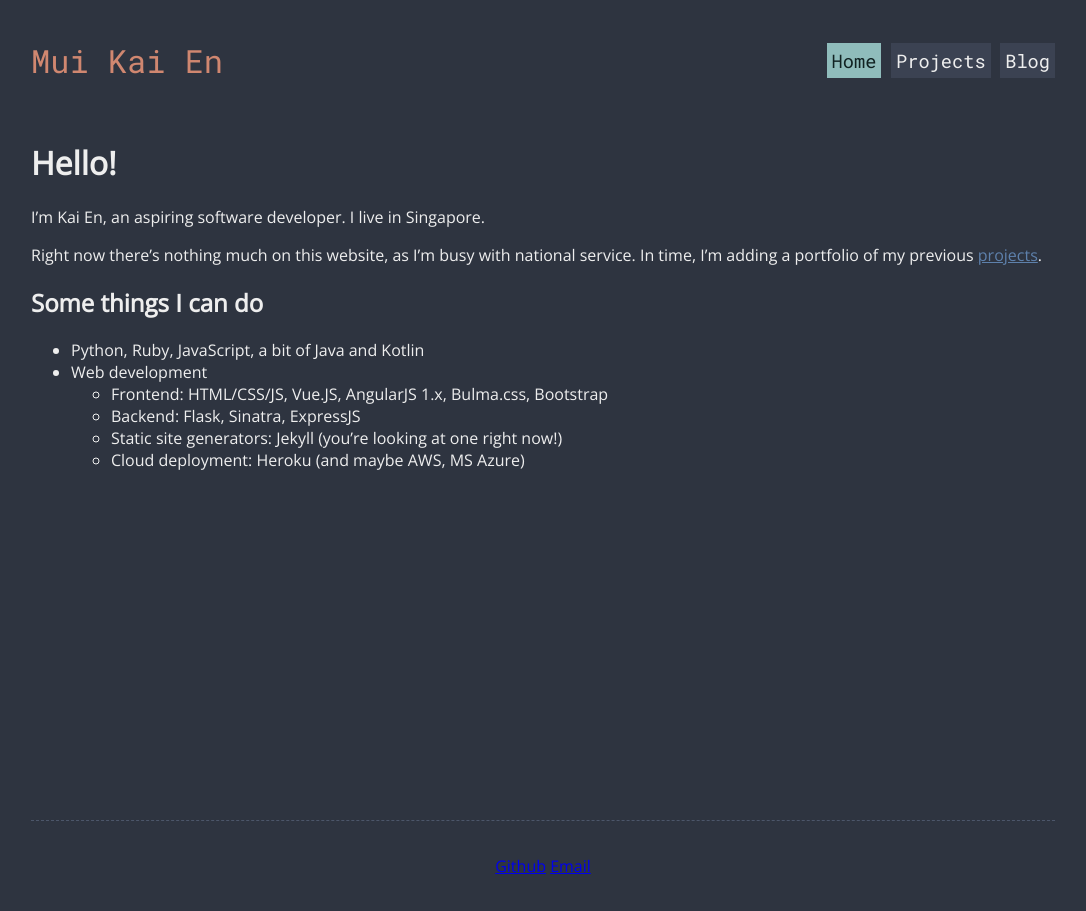
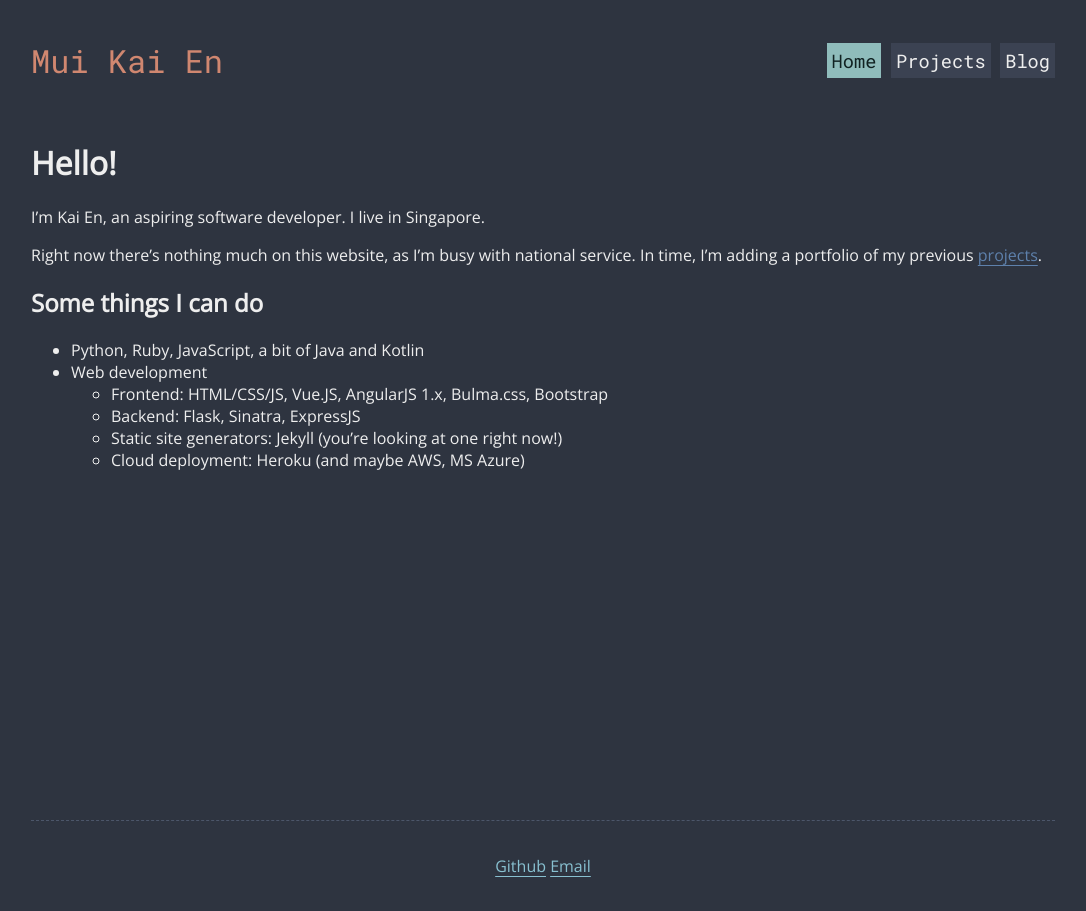
Before and after one commit to kaine119/kaine119.github.io, a Jekyll site: the page built from index.md, in a window 1280 px wide. Shown: the whole page, without its empty margins (97-1183 px from the left). Built offline with Jekyll 4.4.1, drawn with Linux system fonts in a browser that asks for light colours.

Commit message:
Make some text tweaks

```diff
--- a/assets/css/footer.css
+++ b/assets/css/footer.css
@@ -6,3 +6,8 @@ footer {
   border-top: 1px dashed #4c566a;
   height: 10vh;
 }
+
+footer a {
+  color: #88c0d0;
+  text-underline-position: under;
+}
--- a/assets/css/page.css
+++ b/assets/css/page.css
@@ -14,6 +14,7 @@ main {
 
 main a, main a:visited {
   color: #5e81ac;
+  text-underline-position: under;
 }
 
 body header, body main, body footer {
```
